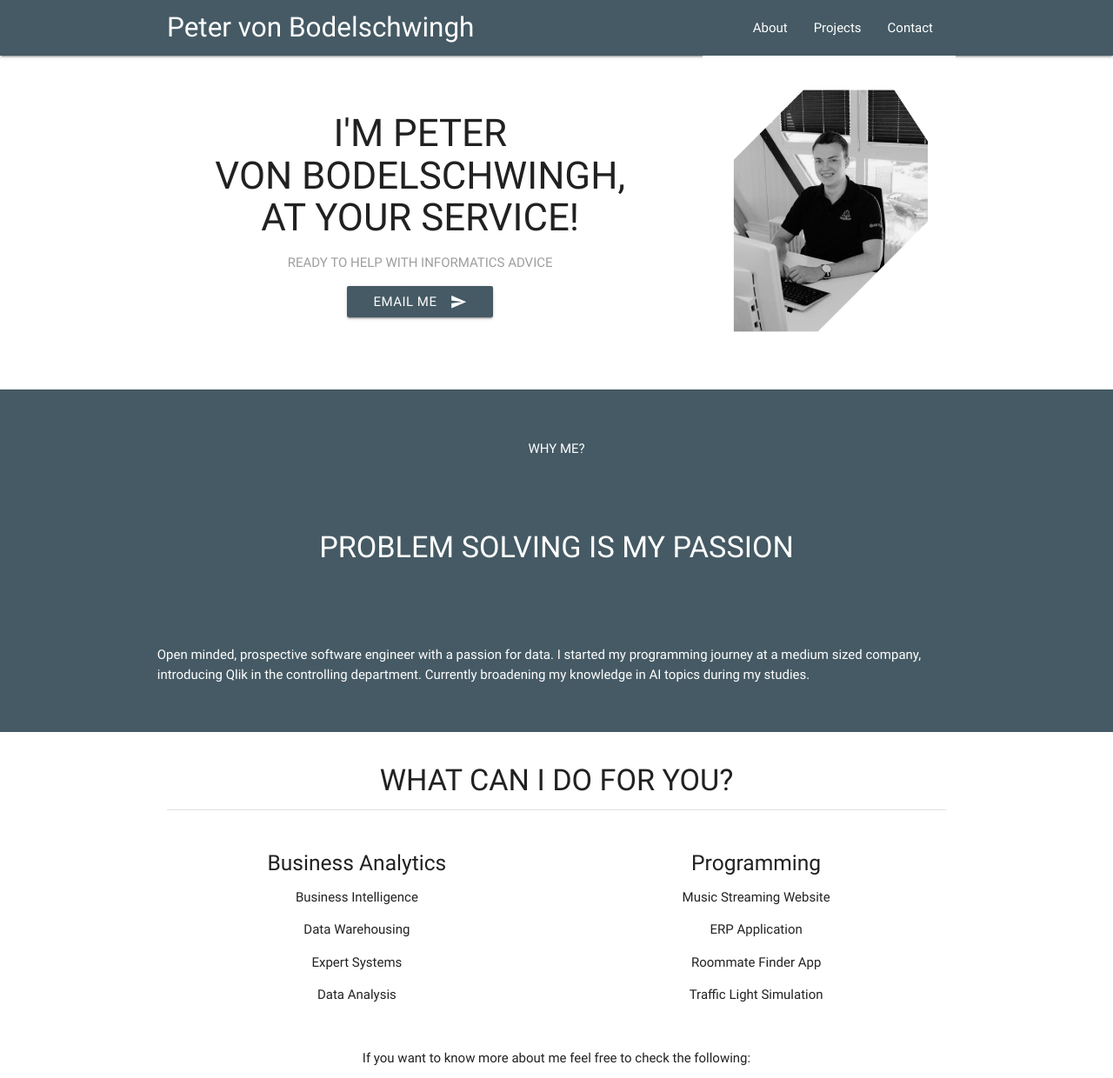
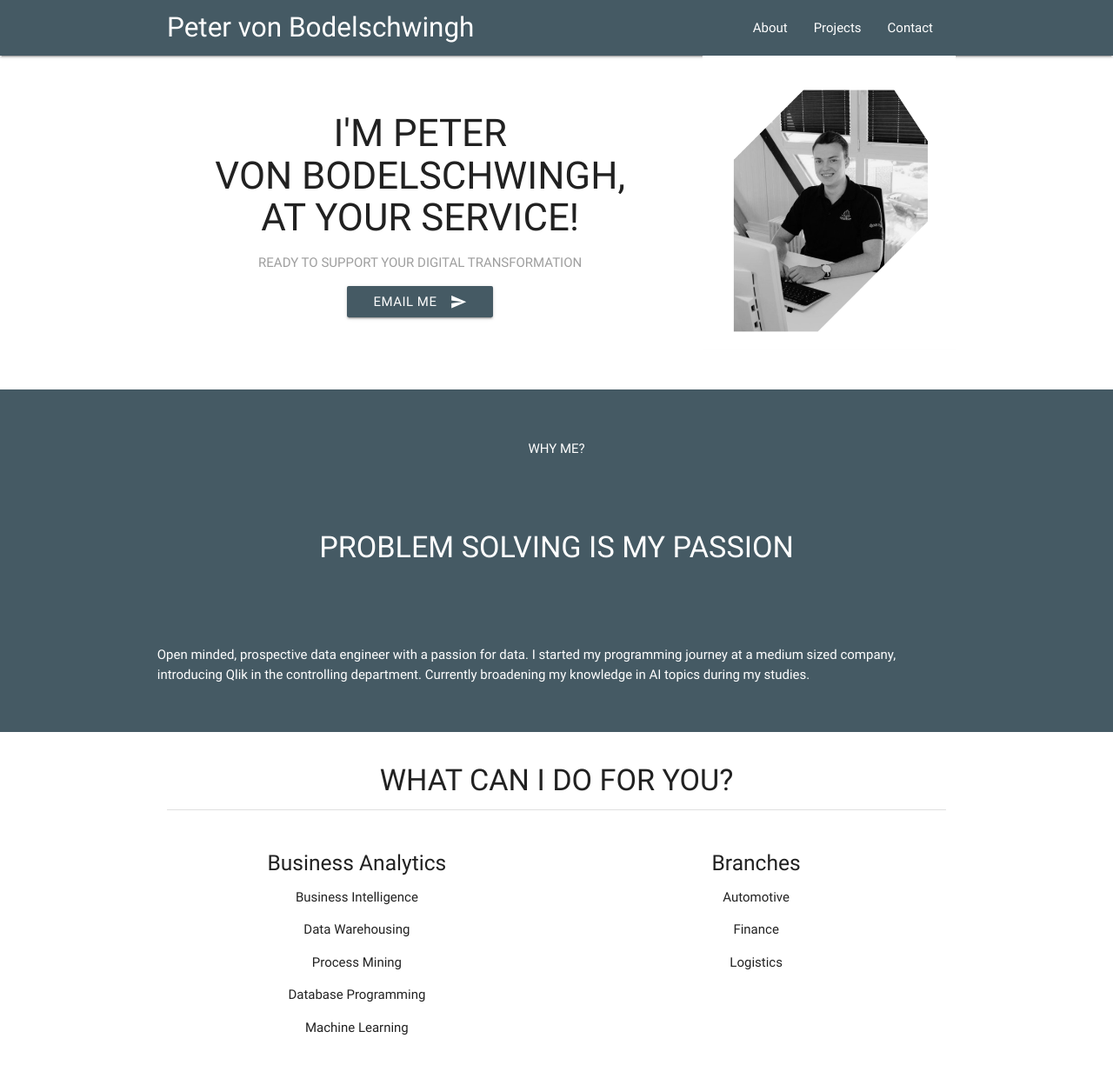
Before and after one commit to petervonb/petervonb.github.io, a website: page index.html in a window 1280 px wide. Shown: the top 1240 px of the page at 87% size. Drawn offline with nearby package versions, Linux system fonts and the light colour scheme.

Commit message:
Update index.html

```diff
--- a/index.html
+++ b/index.html
@@ -31,7 +31,7 @@
                 <div class="row valign-wrapper hide-on-small-and-down">
                     <div class="col s12 l8 m8 center-align">
                         <h3>I'M PETER <br> VON BODELSCHWINGH, <br>AT YOUR SERVICE!</h3>
-                        <p class="grey-text">READY TO HELP WITH INFORMATICS ADVICE</p>
+                        <p class="grey-text">READY TO SUPPORT YOUR DIGITAL TRANSFORMATION</p>
                         <button id="btn1" class="btn waves-effect blue-grey darken-2" type="button" name="action"
                                 onclick="window.location.href='contact.html';">EMAIL ME
                             <i class="material-icons right">send</i>
@@ -44,7 +44,7 @@
                 <div class="row hide-on-med-and-up">
                     <div class="col s12 l8 m8 center-align">
                         <h3>I'M PETER <br> VON BODELSCHWINGH, <br>AT YOUR SERVICE!</h3>
-                        <p class="grey-text">READY TO HELP WITH INFORMATICS ADVICE</p>
+                        <p class="grey-text">READY TO SUPPORT YOUR DIGITAL TRANSFORMATION</p>
                         <button id="btn1" class="btn waves-effect blue-grey darken-2" type="button" name="action"
                                 onclick="window.location.href='contact.html';">EMAIL ME
                             <i class="material-icons right">send</i>
@@ -75,7 +75,7 @@
             <div class="row"></div>
             <div class="row"></div>
             <div class="row">
-                <p>Open minded, prospective software engineer with a passion for data. I started my programming
+                <p>Open minded, prospective data engineer with a passion for data. I started my programming
                     journey at a medium sized company, introducing Qlik in the controlling department. Currently
                     broadening my knowledge in AI topics during my studies. </p>
             </div>
@@ -96,17 +96,17 @@
                     <h5>Business Analytics</h5>
                     <p>Business Intelligence</p>
                     <p>Data Warehousing</p>
-                    <p>Expert Systems</p>
-                    <p>Data Analysis</p>
+                    <p>Process Mining</p>
+                    <p>Database Programming</p>
+                    <p>Machine Learning</p>
                 </div>
             </div>
             <div class="col s6">
                 <div class="section">
-                    <h5>Programming</h5>
-                    <p>Music Streaming Website</p>
-                    <p>ERP Application</p>
-                    <p>Roommate Finder App</p>
-                    <p>Traffic Light Simulation</p>
+                    <h5>Branches</h5>
+                    <p>Automotive</p>
+                    <p>Finance</p>
+                    <p>Logistics</p>
                 </div>
             </div>
         </div>
```
